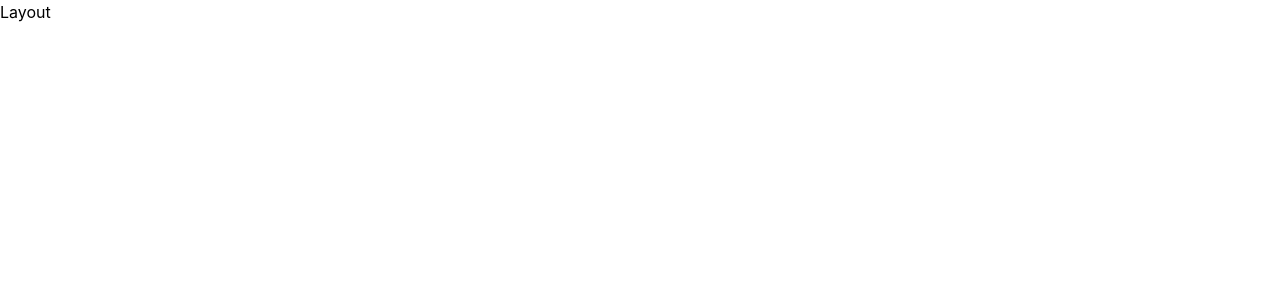
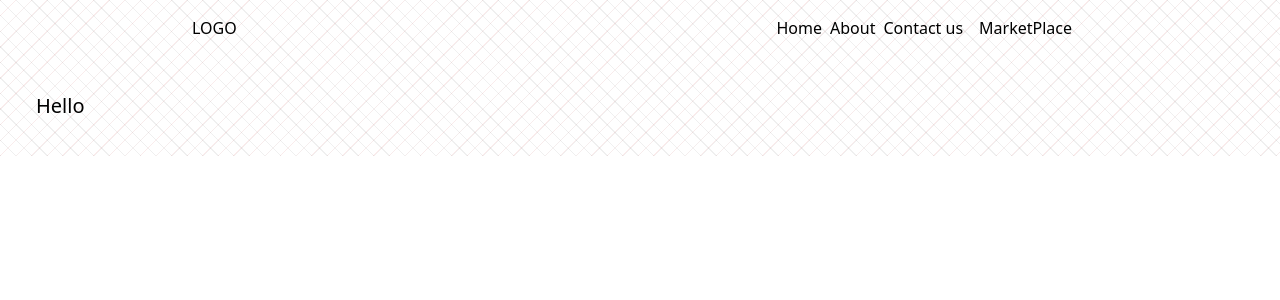
Before and after one commit to mramzannasir/hpx-project, a Next.js app: page / in a window 1280 px wide. Shown: the top 300 px of the page. Built offline with nearby package versions, Linux system fonts and the light colour scheme.

Commit message:
without banner bg other css done

```diff
--- a/components/Banner.jsx
+++ b/components/Banner.jsx
@@ -1,7 +1,11 @@
 import React from "react";
 
 const Banner = () => {
-  return <div>Banner</div>;
+  return (
+    <>
+      <div className=" w-full h-full text-xl">Hello</div>
+    </>
+  );
 };
 
 export default Banner;
--- a/components/Layout.jsx
+++ b/components/Layout.jsx
@@ -1,7 +1,21 @@
 import React from "react";
+import Banner from "./Banner";
+import Navbar from "./Navbar";
 
 const Layout = () => {
-  return <div>Layout</div>;
+  return (
+    <>
+      <div className="gridbg h-full">
+        <div className="px-2  md:px-24 lg:px-48">
+          <Navbar />
+        </div>
+        <div className="p-9">
+          {" "}
+          <Banner />
+        </div>
+      </div>
+    </>
+  );
 };
 
 export default Layout;
--- a/components/Navbar.jsx
+++ b/components/Navbar.jsx
@@ -1,7 +1,26 @@
 import React from "react";
 
 const Navbar = () => {
-  return <div>Navbar</div>;
+  return (
+    <>
+      <nav className="flex justify-between items-center">
+        <div>
+          <h1>LOGO</h1>
+        </div>
+        <div>
+          <ul className="flex gap-2 items-center">
+            <li>Home</li>
+            <li>About</li>
+            <li>Contact us</li>
+            <li>
+              <button className="px-2 py-4 ">MarketPlace</button>
+            </li>
+            <li></li>
+          </ul>
+        </div>
+      </nav>
+    </>
+  );
 };
 
 export default Navbar;
--- a/pages/index.js
+++ b/pages/index.js
@@ -13,7 +13,6 @@ export default function Home() {
       </div>
       <main>
         {/* Layout */}
-
         <Layout />
       </main>
     </>
--- a/styles/globals.css
+++ b/styles/globals.css
@@ -2,29 +2,96 @@
 @tailwind components;
 @tailwind utilities;
 
-html,
-body {
-  padding: 0;
-  margin: 0;
-  font-family: -apple-system, BlinkMacSystemFont, Segoe UI, Roboto, Oxygen,
-    Ubuntu, Cantarell, Fira Sans, Droid Sans, Helvetica Neue, sans-serif;
+.btn {
+  @apply px-6 py-4 outline-none;
 }
 
-a {
-  color: inherit;
-  text-decoration: none;
-}
+@layer components {
+  /* Rounder Modren Border */
 
-* {
-  box-sizing: border-box;
-}
+  .grounded-radiants {
+    position: relative;
+    border: solid transparent;
+    border-radius: 2rem;
+    background: linear-gradient(
+      96.24deg,
+      #276ea3 0.15%,
+      #0fb3c5 49.29%,
+      #0cc77d 98.43%
+    );
+    background-clip: padding-box;
+  }
 
-@media (prefers-color-scheme: dark) {
-  html {
-    color-scheme: dark;
+  .grounded-radiants::after {
+    position: absolute;
+    top: -4px;
+    bottom: -4px;
+    left: -4px;
+    right: -4px;
+    background: linear-gradient(
+      96.24deg,
+      #276ea3 0.15%,
+      #0fb3c5 49.29%,
+      #0cc77d 98.43%
+    );
+    content: "";
+    z-index: -1;
+    border-radius: 2rem;
   }
-  body {
-    color: white;
-    background: black;
+
+  /* Fancy text */
+
+  .fancy-text {
+    background: #276ea3;
+    background: linear-gradient(to right, #276ea3 0%, #0fb3c5 49%, #0cc77d 96%);
+    -webkit-background-clip: text;
+    -webkit-text-fill-color: transparent;
+  }
+
+  /* my Border without bg */
+  .myborder {
+    position: relative;
+    border: solid transparent;
+    border-radius: 2rem;
+    background: white;
+    background-clip: padding-box;
+  }
+  .myborder::after {
+    position: absolute;
+    top: -8px;
+    bottom: -8px;
+    left: -8px;
+    right: -8px;
+    background: linear-gradient(
+      96.24deg,
+      #276ea3 0.15%,
+      #0fb3c5 49.29%,
+      #0cc77d 98.43%
+    );
+    content: "";
+    z-index: -1;
+    border-radius: 2rem;
+  }
+  .mystyle {
+  }
+  .gridbg {
+    background-image: repeating-linear-gradient(
+        135deg,
+        rgba(240, 17, 17, 0.09) 0px,
+        hsla(66, 0%, 33%, 0.09) 1px,
+        transparent 1px,
+        transparent 11px
+      ),
+      repeating-linear-gradient(
+        45deg,
+        hsla(66, 0%, 33%, 0.09) 0px,
+        hsla(66, 0%, 33%, 0.09) 1px,
+        transparent 1px,
+        transparent 11px
+      );
   }
 }
+/*
+background: rgb(39,110,163);
+background: linear-gradient(133deg, rgba(39,110,163,0.8939950980392157) 0%, rgba(30,30,30,1) 17%, rgba(29,40,36,0.8575805322128851) 79%, rgba(26,70,53,0.8323704481792717) 89%, rgba(25,82,60,0.6446953781512605) 100%, rgba(12,199,125,0.7035189075630253) 100%);
+*/
```
Also changed, not shown: 1 other file (tests, documents, lock files or other folders).
